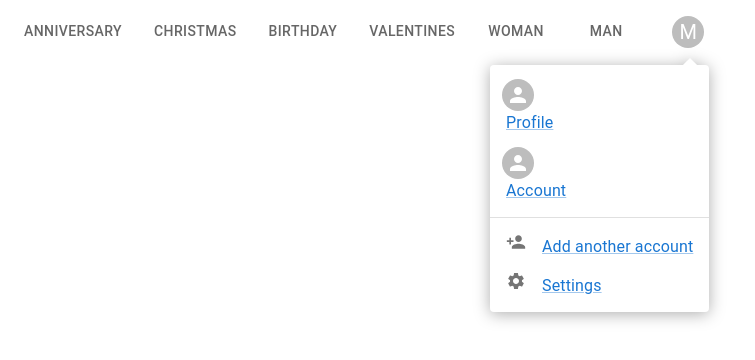
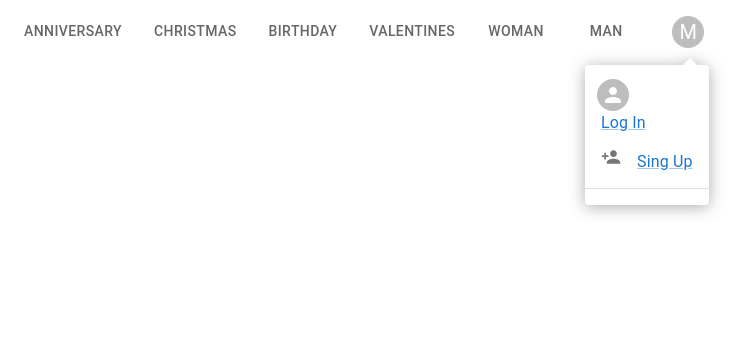
Before and after one commit to AirinB/giftzen, a React (Create React App) app: page / in a window 1280 px wide. Both pictures are taken after a click on the button "Account settings". Shown: the top 360 px of the page, without its empty margins (0-755 px from the left). Built offline with nearby package versions, Linux system fonts and the light colour scheme; no server answers.

Commit message:
restrict certain tabs from bing accessed when user is not logged in

```diff
--- a/src/components/AccountMenu.js
+++ b/src/components/AccountMenu.js
@@ -95,28 +95,31 @@ export default function AccountMenu() {
                 transformOrigin={{ horizontal: 'right', vertical: 'top' }}
                 anchorOrigin={{ horizontal: 'right', vertical: 'bottom' }}
             >
-                <MenuItem>
+                {!currentUser && <MenuItem>
                     <Link value="/profile" to="/profile" component={RouterLink}>
-                        <Avatar />
-                        Profile
+                        <Avatar/>
+                        Log In
                     </Link>
                 </MenuItem>
-                <MenuItem>
+                }
+                {!currentUser&&<MenuItem>
+                    <Link value="/new" to="/new" component={RouterLink}>
+                        <ListItemIcon>
+                            <PersonAdd fontSize="small"/>
+                        </ListItemIcon>
+                        Sing Up
+                    </Link>
+                </MenuItem>
+                }
+                {currentUser&&<MenuItem>
                     <Link value="/account" to="/account" component={RouterLink}>
-                        <Avatar />
+                        <Avatar/>
                         Account
                     </Link>
                 </MenuItem>
+                }
                 <Divider />
-                <MenuItem>
-                    <Link value="/new" to="/new" component={RouterLink}>
-                        <ListItemIcon>
-                            <PersonAdd fontSize="small" />
-                        </ListItemIcon>
-                        Add another account
-                    </Link>
-                </MenuItem>
-                <MenuItem>
+                {currentUser&&<MenuItem>
                     <Link value="/settings" to="/settings" component={RouterLink}>
                         <ListItemIcon>
                             <Settings fontSize="small" />
@@ -124,6 +127,7 @@ export default function AccountMenu() {
                         Settings
                     </Link>
                 </MenuItem>
+                }
                 {currentUser&&<MenuItem onClick={handleLogout}>
                     <ListItemIcon>
                         <Logout fontSize="small" />
```
